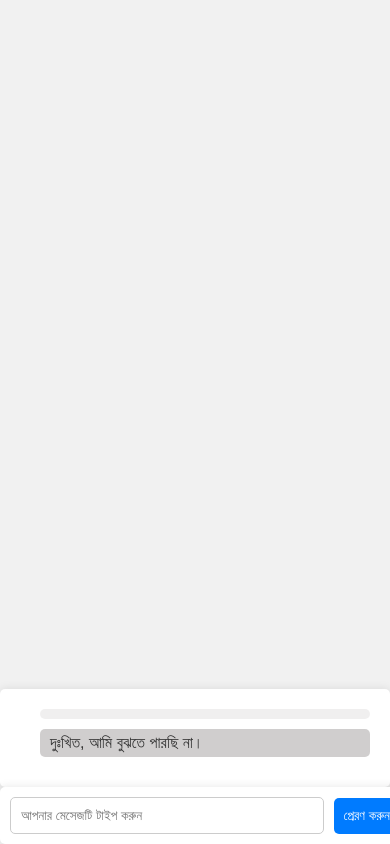
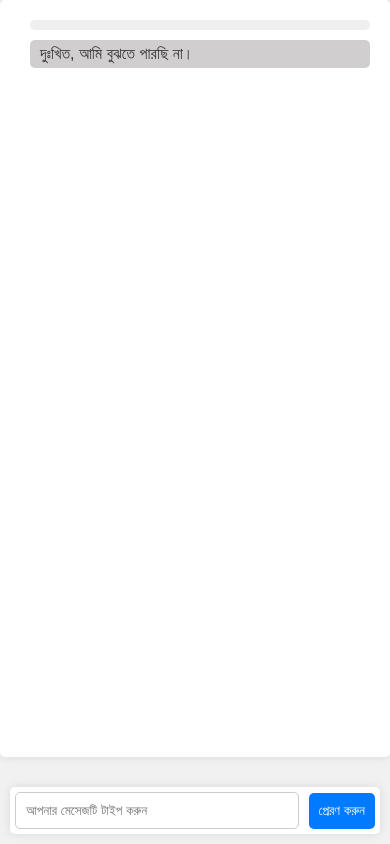
Before and after one commit to Takrimnakib/my-jobpedia-bot, a plain HTML site: page chatbot.html in a window 390 px wide. Both pictures are taken after a click on the button "প্রেরণ করুন". Drawn offline with Linux system fonts and the light colour scheme.

Commit message:
Update chatbot.html

```diff
--- a/chatbot.html
+++ b/chatbot.html
@@ -10,34 +10,17 @@ body {
   margin: 0;
   padding: 0;
   display: flex;
+  flex-direction: column;
   height: 100vh;
 }
 
-@media (max-width: 576px) {
-  body {
-    font-size: 16px;
-  }
-}
-
-body {
 .chat-window {
   flex-grow: 1;
   display: flex;
   flex-direction: column;
   justify-content: flex-end;
-    margin-left: auto;
   height: 100%;
 }
-}
-
-@media (max-width: 576px) {
-  body {
-    .chat-window {
-      margin-left: 0;
-    }
-  }
-}
-
 
 .chat-log {
   flex-grow: 1;
@@ -50,16 +33,6 @@ body {
   margin-bottom: 20px;
 }
 
-@media screen and (max-width: 600px) {
-  .chat-log {
-    flex-grow: 0;
-    width: 100%;
-    max-height: 300px;
-    overflow-y: auto;
-    margin-bottom: 0;
-  }
-}
-
 .message {
   margin-bottom: 10px;
   margin-left: 20px;
@@ -68,15 +41,7 @@ body {
 .message-content {
   padding: 5px 10px;
   border-radius: 5px;
-  font-size: 18px;
 }
-
-@media screen and (max-width: 767px) {
-  .message-content {
-    font-size: 16px;
-  }
-}
-
 
 .user-message .message-content {
   background-color: #aeaaaa2f;
@@ -97,22 +62,11 @@ body {
   background-color: #fff;
   border-radius: 5px;
   box-shadow: 0 0 10px rgba(0, 0, 0, 0.1);
-  margin-left: auto;
-  width: 100%;
-  max-width: 600px;
-  margin: 0 auto;
-}
-
-@media (max-width: 600px) {
-  .input-container {
-    margin-left: 0;
-  }
+  margin: 20px;
 }
 
 .input-container input[type="text"] {
   flex: 1;
-  width: 100%;
-  max-width: 600px;
   padding: 10px;
   border: 1px solid #ccc;
   border-radius: 5px;
@@ -133,7 +87,30 @@ body {
   color: red;
 }
 
+/* Media queries for mobile devices */
+@media (max-width: 576px) {
+  .chat-log {
+    font-size: 16px;
   }
+
+  .message {
+    margin-left: 10px;
+  }
+
+  .input-container {
+    padding: 5px;
+    margin: 10px;
+  }
+
+  .input-container input[type="text"] {
+    width: 90%;
+  }
+
+  .highlight {
+    display: none;
+  }
+}
+
   </style>
 </head>
 <body>
```
Lines whose indentation alone changed are shown as unchanged.
